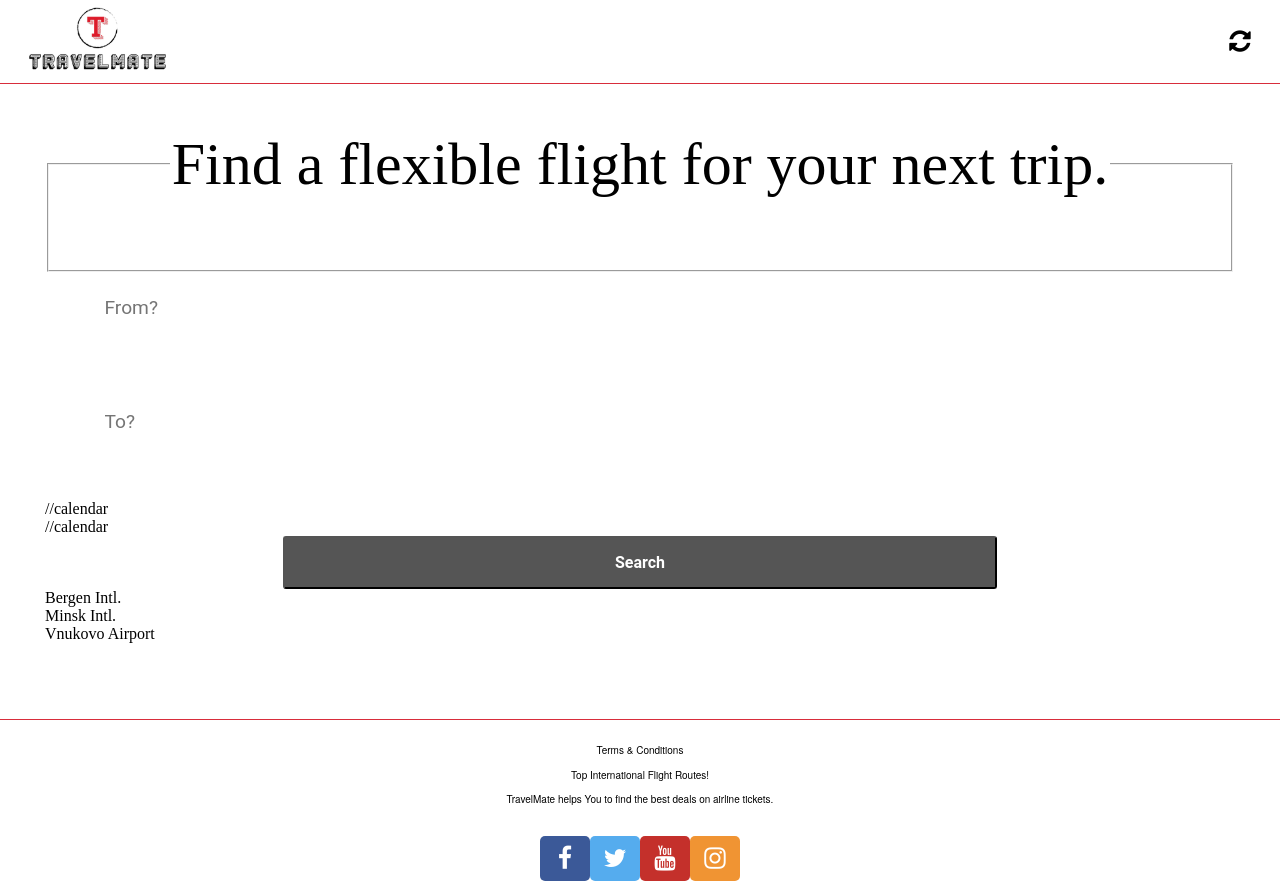
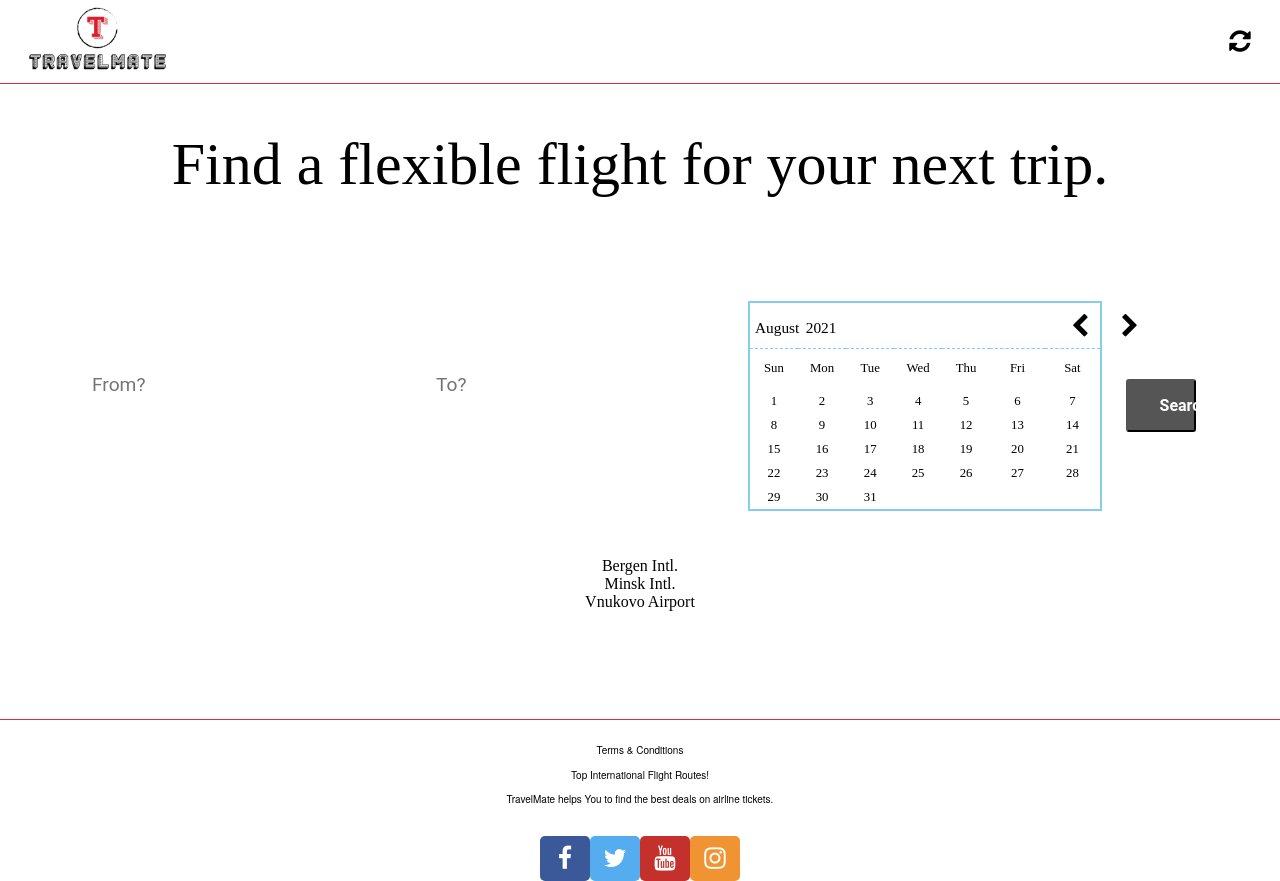
Before and after one commit to irrelephant-io/travel-mate-client, a React (Create React App) app: page / in a window 1280 px wide. Built offline with nearby package versions, Linux system fonts and the light colour scheme.

Commit message:
Add calendar component

```diff
--- a/package.json
+++ b/package.json
@@ -6,6 +6,7 @@
     "@testing-library/jest-dom": "^5.11.4",
     "@testing-library/react": "^11.1.0",
     "@testing-library/user-event": "^12.1.10",
+    "moment": "^2.29.1",
     "react": "^17.0.2",
     "react-dom": "^17.0.2",
     "react-router-dom": "^5.2.0",
--- a/src/components/SearchContainer/AirportSelector/AirportSelector.jsx
+++ b/src/components/SearchContainer/AirportSelector/AirportSelector.jsx
@@ -4,6 +4,7 @@
 
 import useAirports from '../../../fetcher/airportFetcher';
 import { NavLink } from 'react-router-dom';
+import Calendar from './Calendar/Calendar';
 
 
 
@@ -37,12 +38,7 @@
                         <input type="text" className={s.input} id="to" placeholder="To?" required="" />
                         <label htmlFor="to" className={s.label}>To?</label>
                     </div>
-                    <div className={s.whenTo}>
-                        //calendar
-                    </div>
-                    <div className={s.whenFrom}>
-                    //calendar
-                    </div>
+                    <Calendar />
                     <div className={s.buttonContainer}>
                         <NavLink to="/result">
                             <button>Search</button>
--- a/src/components/SearchContainer/AirportSelector/AirportSelector.module.css
+++ b/src/components/SearchContainer/AirportSelector/AirportSelector.module.css
@@ -36,12 +36,28 @@
     padding: 50px 10px;
 }
 
-.airportSelectorContainer>div {
+.airportSelectorContainer > div {
     display: flex;
     flex-direction: column;
+    justify-content: center;
+    align-items: center;
+    padding: 15px;
+}
+
+.airportSelectorContainer > div > div {
+    padding: 16px;
+    display: flex;
+    width: 100%;
+    justify-content: space-between;
+    align-items: center;
+}
+
+.airportSelectorContainer fieldset{
+    border: 0 none;
 }
 
 .airportSelectorContainer legend {
+    border: none;
     font-size: 60px;
     line-height: 1;
     margin-bottom: 60px;
@@ -79,3 +95,7 @@
     color: black;
     border: 2px solid #555555;
 }
+
+.searchFrom, .searchTo {
+    flex-grow: 1;
+}
--- /dev/null
+++ b/src/components/SearchContainer/AirportSelector/Calendar/Calendar.jsx
@@ -0,0 +1,267 @@
+import React from 'react';
+import moment from 'moment';
+
+import s from './Calendar.module.css';
+
+export default class Calendar extends React.Component {
+    state = {
+        dateContext: moment(),
+        today: moment(),
+        showMonthPopup: false,
+        showYearPopup: false,
+        selectedDay: null
+    }
+
+    constructor(props) {
+        super(props);
+        this.width = props.width || "350px";
+        this.style = props.style || {};
+        this.style.width = this.width; // add this
+    }
+
+
+    weekdays = moment.weekdays(); //["Sunday", "Monday", "Tuesday", "Wednessday", "Thursday", "Friday", "Saturday"]
+    weekdaysShort = moment.weekdaysShort(); // ["Sun", "Mon", "Tue", "Wed", "Thu", "Fri", "Sat"]
+    months = moment.months();
+
+    year = () => {
+        return this.state.dateContext.format("Y");
+    }
+    month = () => {
+        return this.state.dateContext.format("MMMM");
+    }
+    daysInMonth = () => {
+        return this.state.dateContext.daysInMonth();
+    }
+    currentDate = () => {
+        console.log("currentDate: ", this.state.dateContext.get("date"));
+        return this.state.dateContext.get("date");
+    }
+    currentDay = () => {
+        return this.state.dateContext.format("D");
+    }
+
+    firstDayOfMonth = () => {
+        let dateContext = this.state.dateContext;
+        let firstDay = moment(dateContext).startOf('month').format('d'); // Day of week 0...1..5...6
+        return firstDay;
+    }
+
+    setMonth = (month) => {
+        let monthNo = this.months.indexOf(month);
+        let dateContext = Object.assign({}, this.state.dateContext);
+        dateContext = moment(dateContext).set("month", monthNo);
+        this.setState({
+            dateContext: dateContext
+        });
+    }
+
+    nextMonth = () => {
+        let dateContext = Object.assign({}, this.state.dateContext);
+        dateContext = moment(dateContext).add(1, "month");
+        this.setState({
+            dateContext: dateContext
+        });
+        this.props.onNextMonth && this.props.onNextMonth();
+    }
+
+    prevMonth = () => {
+        let dateContext = Object.assign({}, this.state.dateContext);
+        dateContext = moment(dateContext).subtract(1, "month");
+        this.setState({
+            dateContext: dateContext
+        });
+        this.props.onPrevMonth && this.props.onPrevMonth();
+    }
+
+    onSelectChange = (e, data) => {
+        this.setMonth(data);
+        this.props.onMonthChange && this.props.onMonthChange();
+
+    }
+    SelectList = (props) => {
+        let popup = props.data.map((data) => {
+            return (
+                <div key={data}>
+                    <a href="/#" onClick={(e) => { this.onSelectChange(e, data) }}>
+                        {data}
+                    </a>
+                </div>
+            );
+        });
+
+        return (
+            <div className={s.monthPopup}>
+                {popup}
+            </div>
+        );
+    }
+
+    onChangeMonth = (e, month) => {
+        this.setState({
+            showMonthPopup: !this.state.showMonthPopup
+        });
+    }
+
+    MonthNav = () => {
+        return (
+            <span className={s.labelMonth}
+                onClick={(e) => { this.onChangeMonth(e, this.month()) }}>
+                {this.month()}
+                {this.state.showMonthPopup &&
+                    <this.SelectList data={this.months} />
+                }
+            </span>
+        );
+    }
+
+    showYearEditor = () => {
+        this.setState({
+            showYearNav: true
+        });
+    }
+
+    setYear = (year) => {
+        let dateContext = Object.assign({}, this.state.dateContext);
+        dateContext = moment(dateContext).set("year", year);
+        this.setState({
+            dateContext: dateContext
+        })
+    }
+    onYearChange = (e) => {
+        this.setYear(e.target.value);
+        this.props.onYearChange && this.props.onYearChange(e, e.target.value);
+    }
+
+    onKeyUpYear = (e) => {
+        if (e.which === 13 || e.which === 27) {
+            this.setYear(e.target.value);
+            this.setState({
+                showYearNav: false
+            })
+        }
+    }
+
+    YearNav = () => {
+        return (
+            this.state.showYearNav ?
+                <input
+                    defaultValue={this.year()}
+                    className={s.editorYear}
+                    ref={(yearInput) => { this.yearInput = yearInput }}
+                    onKeyUp={(e) => this.onKeyUpYear(e)}
+                    onChange={(e) => this.onYearChange(e)}
+                    type="number"
+                    placeholder="year" />
+                :
+                <span
+                    className={s.labelYear}
+                    onDoubleClick={(e) => { this.showYearEditor() }}>
+                    {this.year()}
+                </span>
+        );
+    }
+
+    onDayClick = (e, day) => {
+        this.setState({
+            selectedDay: day
+        }, () => {
+            console.log("SELECTED DAY: ", this.state.selectedDay);
+        });
+
+        this.props.onDayClick && this.props.onDayClick(e, day);
+    }
+
+    render() {
+        // Map the weekdays i.e Sun, Mon, Tue etc as <td>
+        let weekdays = this.weekdaysShort.map((day) => {
+            return (
+                <td key={day} className={s.weekDay}>{day}</td>
+            )
+        });
+
+        let blanks = [];
+        for (let i = 0; i < this.firstDayOfMonth(); i++) {
+            blanks.push(<td key={i * 80} className={s.emptySlot}>
+                {""}
+            </td>
+            );
+        }
+
+        console.log("blanks: ", blanks);
+
+        let daysInMonth = [];
+        for (let d = 1; d <= this.daysInMonth(); d++) {
+            let className = (d === this.currentDay() ? `${s.day} ${s.currentDay}` : `${s.day}`);
+            let selectedClass = (d === this.state.selectedDay ? `${s.selectedDay}` : "")
+            daysInMonth.push(
+                <td key={d} className={className + selectedClass} >
+                    <span onClick={(e) => { this.onDayClick(e, d) }}>{d}</span>
+                </td>
+            );
+        }
+
+
+        console.log("days: ", daysInMonth);
+
+        var totalSlots = [...blanks, ...daysInMonth];
+        let rows = [];
+        let cells = [];
+
+        totalSlots.forEach((row, i) => {
+            if ((i % 7) !== 0) {
+                cells.push(row);
+            } else {
+                let insertRow = cells.slice();
+                rows.push(insertRow);
+                cells = [];
+                cells.push(row);
+            }
+            if (i === totalSlots.length - 1) {
+                let insertRow = cells.slice();
+                rows.push(insertRow);
+            }
+        });
+
+        let trElements = rows.map((d, i) => {
+            return (
+                <tr key={i * 100}>
+                    {d}
+                </tr>
+            );
+        })
+
+        return (
+            <div className={s.calendarContainer} style={this.style}>
+                <table className={s.calendar}>
+                    <thead>
+                        <tr className={s.calendarHeader}>
+                            <td colSpan="5">
+                                <this.MonthNav />
+                                {" "}
+                                <this.YearNav />
+                            </td>
+                            <td colSpan="2" className={s.navMonth}>
+                                <i className="fa fa-fw fa-chevron-left"
+                                    onClick={(e) => { this.prevMonth() }}>
+                                </i>
+                                <i className="fa fa-fw fa-chevron-right"
+                                    onClick={(e) => { this.nextMonth() }}>
+                                </i>
+
+                            </td>
+                        </tr>
+                    </thead>
+                    <tbody>
+                        <tr>
+                            {weekdays}
+                        </tr>
+                        {trElements}
+                    </tbody>
+                </table>
+
+            </div>
+
+        );
+    }
+}
--- /dev/null
+++ b/src/components/SearchContainer/AirportSelector/Calendar/Calendar.module.css
@@ -0,0 +1,99 @@
+.calendarContainer,
+.calendar,
+.calendarHeader,
+td,
+tr {
+    padding: 0;
+    margin: 0;
+}
+
+.calendarContainer {
+    border: 2px solid skyblue;
+}
+
+.calendar {
+    background-color: white;
+    border-spacing: 0;
+    border-collapse: collapse;
+    width: 100%;
+}
+
+.calendarHeader {
+    border-bottom: 1px dashed skyblue;
+    font-size: 1.6em;
+}
+
+.calendarHeader td {
+    border-spacing: 0;
+    padding-left: 5px;
+}
+
+.day,
+.emptySlot,
+.weekDay {
+    text-align: center;
+    height: 40px;
+}
+
+.weekDay {
+    font-size: 0.8em;
+}
+
+.day {
+    font-size: 0.8em;
+}
+
+.day {
+    cursor: pointer;
+    width: 24px;
+    height: 24px;
+    line-height: 24px;
+}
+
+.currentDay {
+    background-color: #4285f4;
+    width: 28px;
+    height: 28px;
+    line-height: 28px;
+    border-radius: 2%;
+    color: white;
+}
+.selectedDay {
+    background-color:yellow;
+    width: 28px;
+    height: 28px;
+    line-height: 28px;
+    border-radius: 2%;
+    color: black;
+}
+
+.monthPopup {
+    position: absolute;
+    padding: 5px;
+    background: white;
+    border: 2px solid skyblue;
+}
+
+.monthPopup div {
+    padding: 0.3em;
+}
+
+.navMonth {
+    position: relative;
+    top: 0.1em;
+    font-size: 0.6em;
+    right:-60px;
+}
+
+.editorYear {
+    max-width: 3.6em;
+}
+
+.labelMonth,
+.labelYear {
+    font-size: 0.6em;
+}
+
+.labelMonth {
+    cursor: pointer;
+}
```
Also changed, not shown: 1 other file (tests, documents, lock files or other folders).
